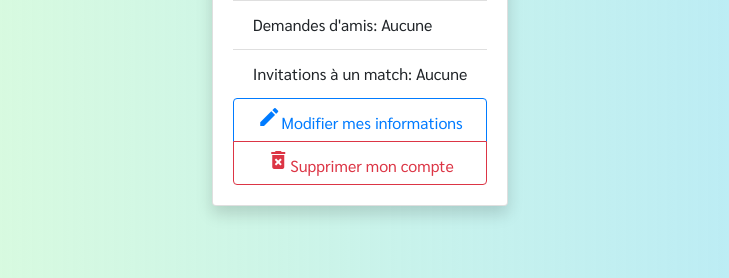
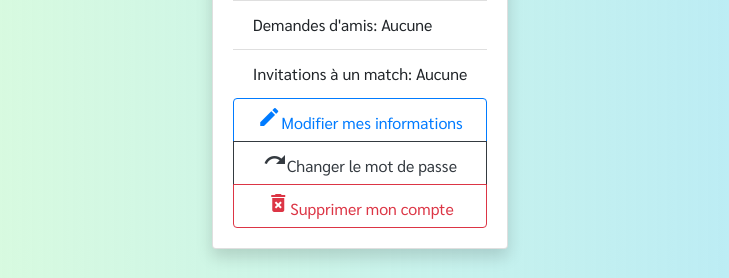
Before and after one commit to GAzerty/Projet_Web, a Django app: template app/templates/joueur/account.html in a window 1280 px wide. Shown: the part 522-800 px from the top of the page, without its empty margins (280-1009 px from the left). Run offline with Django 3.2, Linux system fonts and the light colour scheme; the template is opened without the code that fills it, so the values that code supplies are empty; some libraries are stand-ins or nearby versions.

Commit message:
Ajout du boutton pour changer de mot de passe, ajout du lien pour supprimer son compte

```diff
--- a/app/templates/joueur/account.html
+++ b/app/templates/joueur/account.html
@@ -36,7 +36,8 @@
             </div>
             <div class="btn-group-vertical d-flex justify-content-center">
               <a href="{% url 'update_joueur' %}" class="btn btn-outline-primary"><i class="material-icons">create</i>Modifier mes informations</a>
-              <a href="#" class="btn btn-outline-danger"><i class="material-icons">delete_forever</i>Supprimer mon compte</a>
+              <a href="{% url 'change_passwd' %}" class="btn btn-outline-dark"><i class="material-icons">redo</i>Changer le mot de passe</a>
+              <a href="{% url 'delete_joueur' %}" class="btn btn-outline-danger"><i class="material-icons">delete_forever</i>Supprimer mon compte</a>
             </div>
           </div>
         </div>
```
